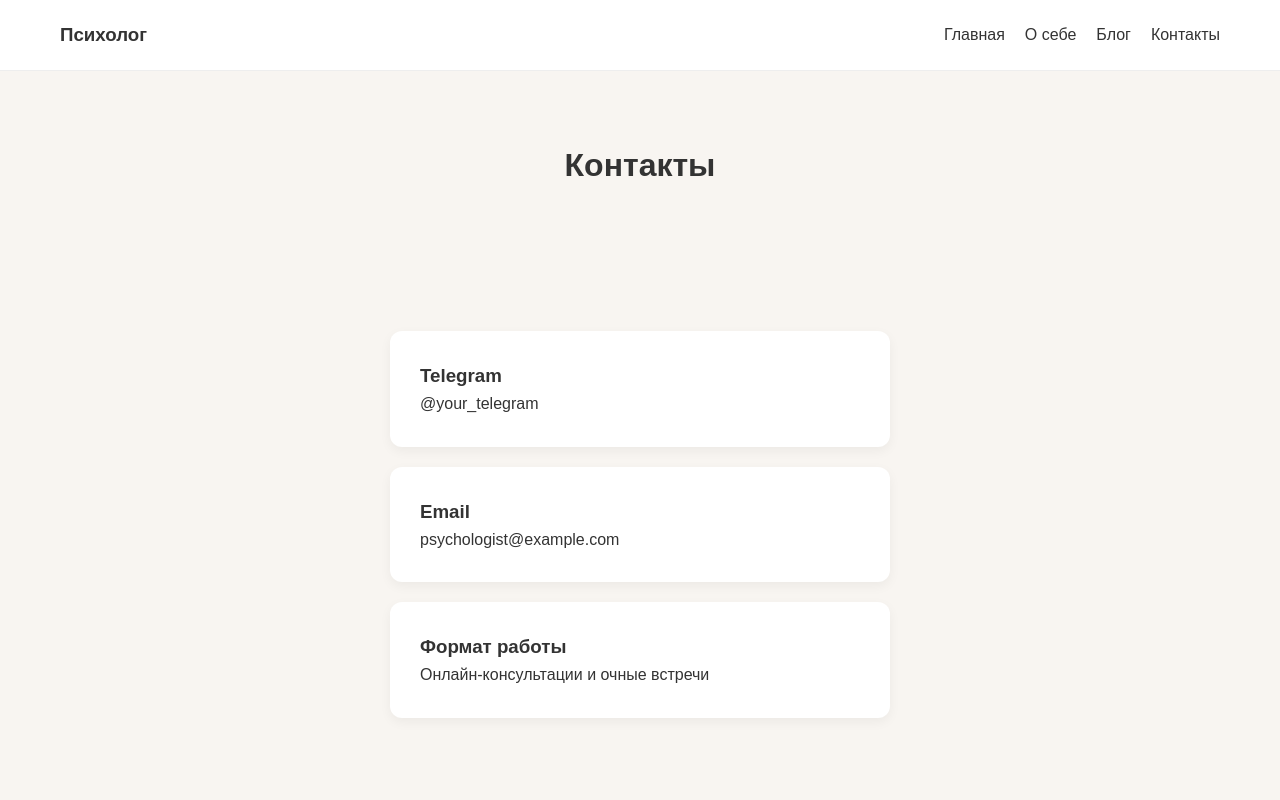
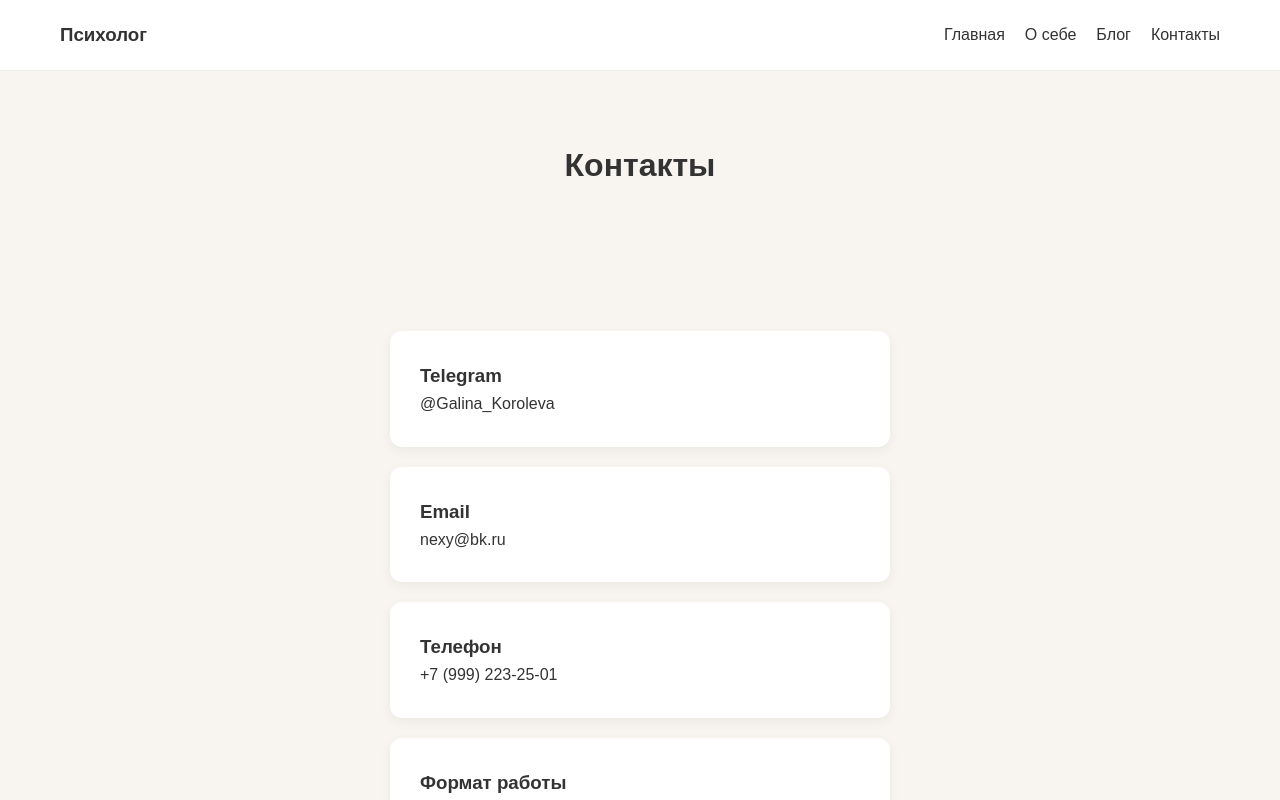
Before and after one commit to garik-korolev/web_site, a Next.js app: page /contacts in a window 1280 px wide. Shown: the top 800 px of the page. Built offline with nearby package versions, Linux system fonts and the light colour scheme.

Commit message:
Update page.tsx
обновление контактов

```diff
--- a/app/contacts/page.tsx
+++ b/app/contacts/page.tsx
@@ -1,29 +1,45 @@
 import BookingForm from '../../components/BookingForm'
+
 export default function ContactsPage() {
   return (
     <main className="container">
+
       <div className="page-title">
         <h1>Контакты</h1>
       </div>
 
       <section className="section">
+
         <div className="contact-list">
+
           <div className="card">
             <h3>Telegram</h3>
-            <p>@your_telegram</p>
+            <p>@Galina_Koroleva</p>
           </div>
 
           <div className="card">
             <h3>Email</h3>
-            <p>psychologist@example.com</p>
+            <p>nexy@bk.ru</p>
+          </div>
+
+          <div className="card">
+            <h3>Телефон</h3>
+            <p>+7 (999) 223-25-01</p>
           </div>
 
           <div className="card">
             <h3>Формат работы</h3>
-            <p>Онлайн-консультации и очные встречи</p>
+            <p>
+              Онлайн-консультации и очные встречи
+            </p>
           </div>
+
         </div>
+
+        <BookingForm />
+
       </section>
+
     </main>
   )
 }
```
